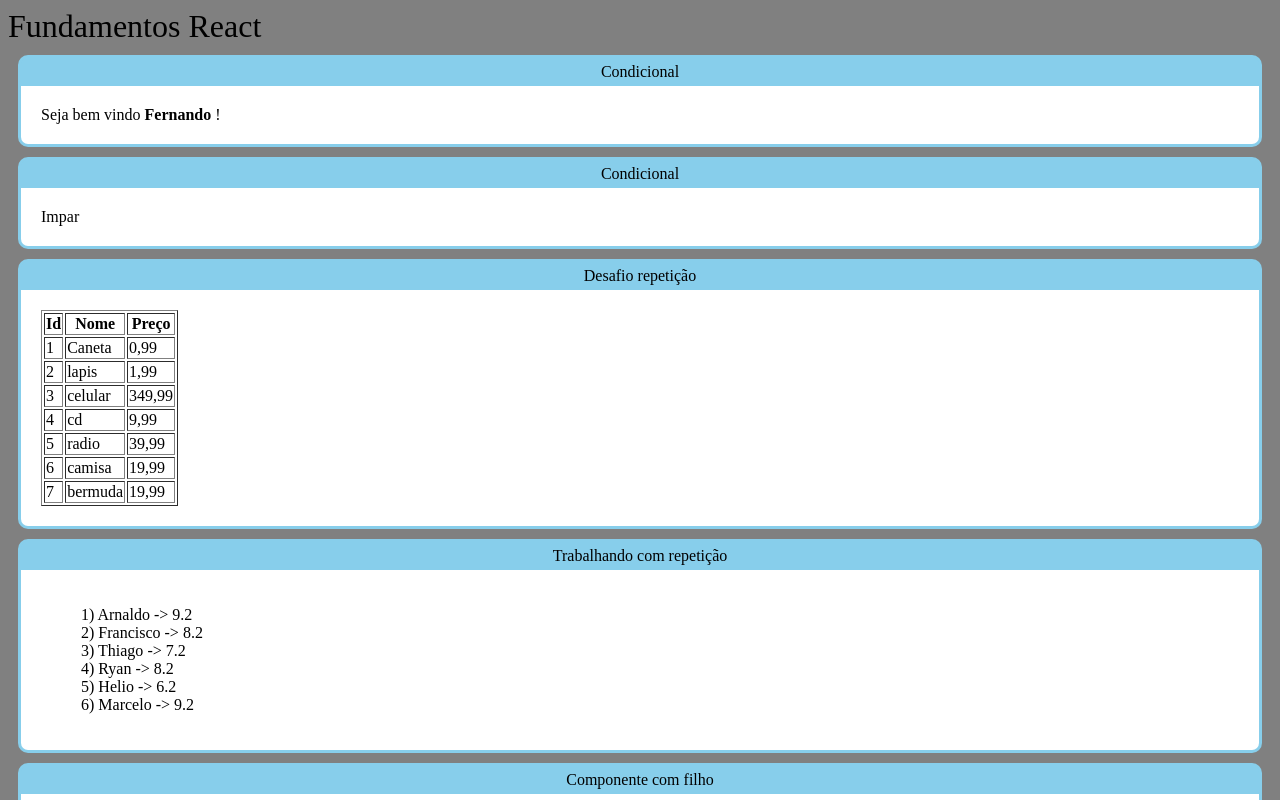
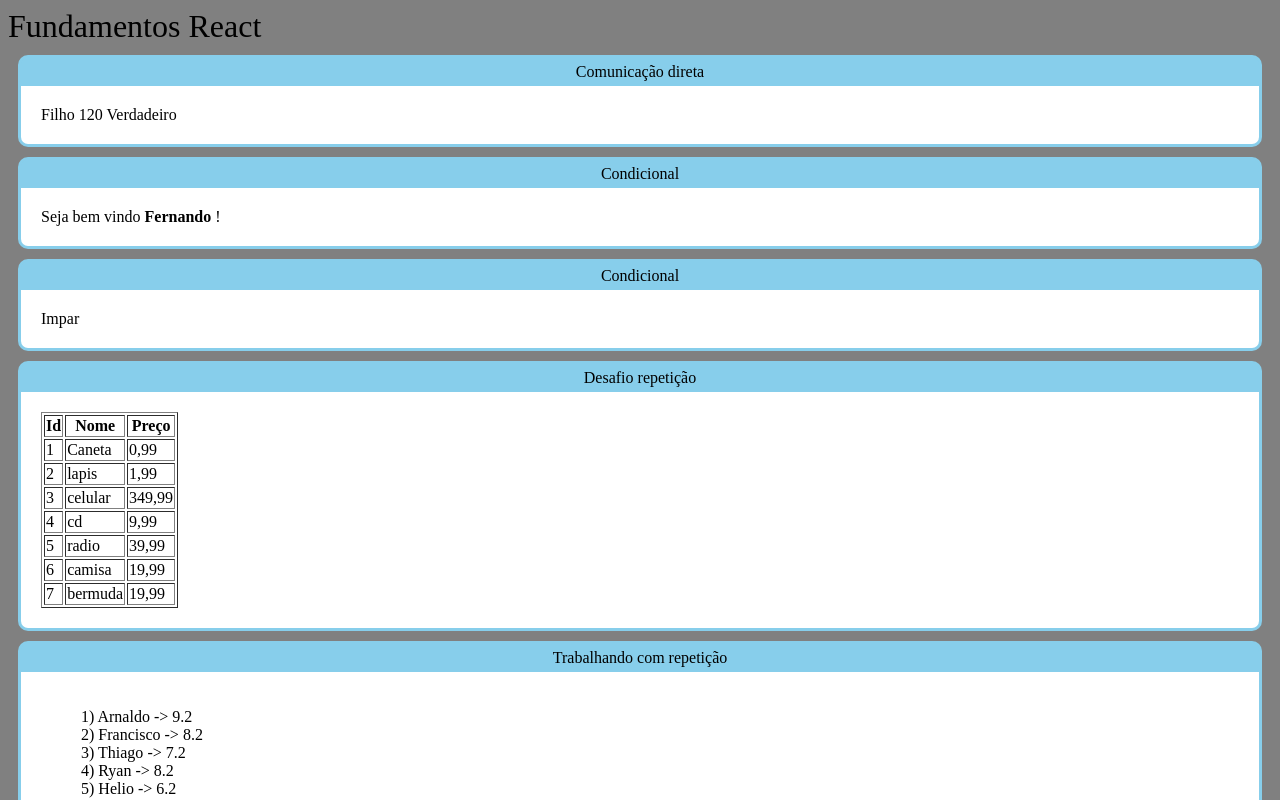
Before and after one commit to rodolfoSantosUK/reactCod3r, a React (Create React App) app in the folder fundamentos-react/: page / in a window 1280 px wide. Shown: the top 800 px of the page. Built offline with nearby package versions, Linux system fonts and the light colour scheme.

Commit message:
[ADD] Trabalhando com comunicação direta entre componentes

```diff
--- a/fundamentos-react/src/App.jsx
+++ b/fundamentos-react/src/App.jsx
@@ -10,10 +10,15 @@
 import TabelaProdutos from './components/repeticao/TabelaProdutos'
 import ParOuImpar from "./components/condicional/ParOuImpar"
 import UsuarioInfo from "./components/condicional/UsuarioInfo"
+import DiretaPai from "./components/comunicacao/DiretaPai"
 
 export default () => (
     <div id="app" >
         <h1>Fundamentos React </h1>
+
+        <Card titulo="Comunicação direta">
+            <DiretaPai></DiretaPai>
+        </Card>
 
         <Card titulo="Condicional ">
             <UsuarioInfo usuario={{nome: 'Fernando'}} ></UsuarioInfo>
--- /dev/null
+++ b/fundamentos-react/src/components/comunicacao/DiretaPai.jsx
@@ -0,0 +1,13 @@
+import React from 'react'
+import DiretaFilho from './DiretasFilho'
+
+
+export default props => {
+
+    return (
+        <div>
+            <DiretaFilho texto="Filho 1"  numero={20} bool={true}></DiretaFilho>
+        </div>
+    )
+
+}
--- /dev/null
+++ b/fundamentos-react/src/components/comunicacao/DiretasFilho.jsx
@@ -0,0 +1,14 @@
+import React from 'react'
+
+
+export default props => {
+
+    return (
+        <div>
+            <span>{props.texto}</span>
+            <span>{props.numero}</span>
+            <span>{props.bool ? ' Verdadeiro' : ' Falso'}</span>
+        </div>
+    )
+
+}
```
